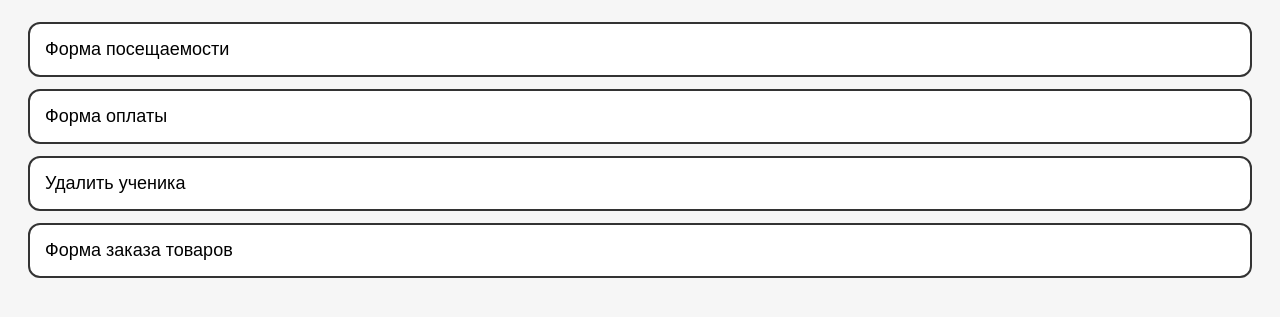
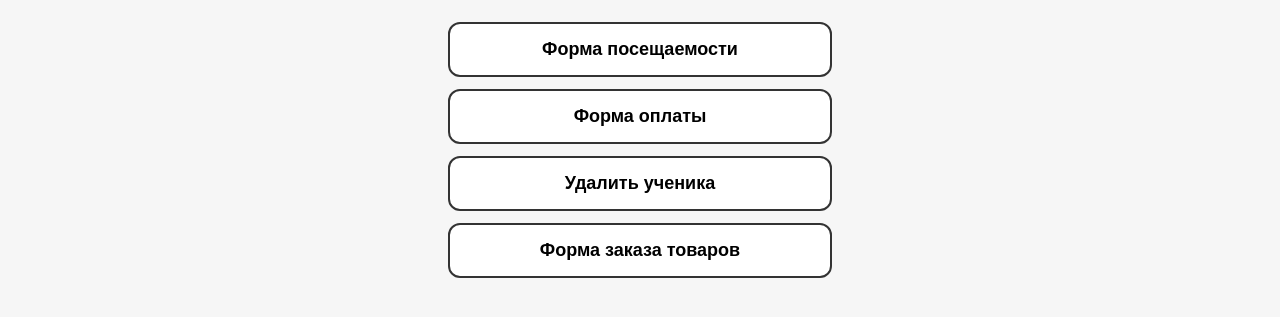
Before and after one commit to vitalijkarsin-blip/karat-app, a plain HTML site: page forms.html in a window 1280 px wide. Shown: the part 117-434 px from the top of the page. Drawn offline with Linux system fonts and the light colour scheme.

Commit message:
Update forms.html

```diff
--- a/forms.html
+++ b/forms.html
@@ -6,6 +6,23 @@
   <title>Формы и отчёты</title>
 
   <style>
+.btn {
+    display: block;
+    max-width: 350px;     /* фиксированная видимая ширина */
+    width: 100%;          /* но не ломается на телефонах */
+    margin: 0 auto;       /* центрирование */
+    padding: 15px;
+    border-radius: 12px;
+    border: 2px solid #333;
+    background: #fff;
+    font-size: 18px;
+    font-weight: bold;
+    text-align: center;
+    cursor: pointer;
+    transition: 0.2s;
+}
+
+
     body {
       font-family: Arial, sans-serif;
       background: #f6f6f6;
```
